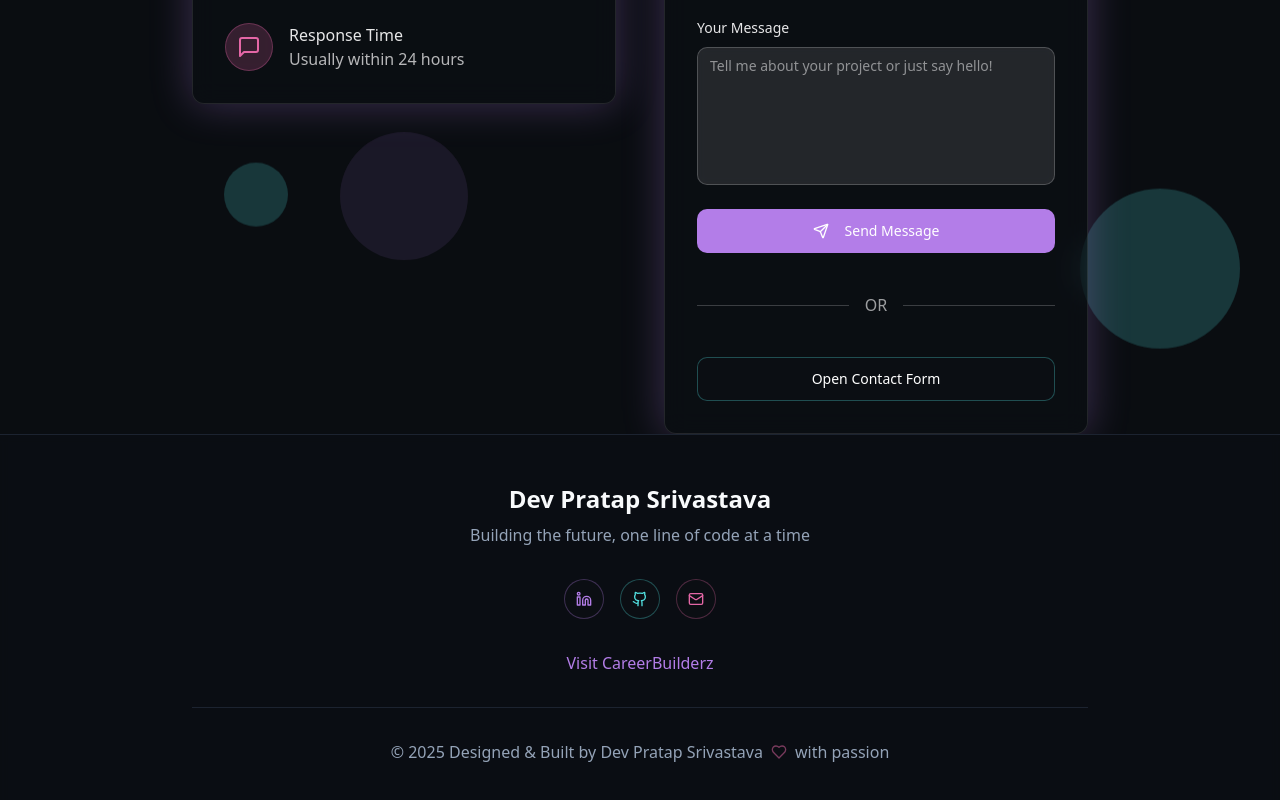
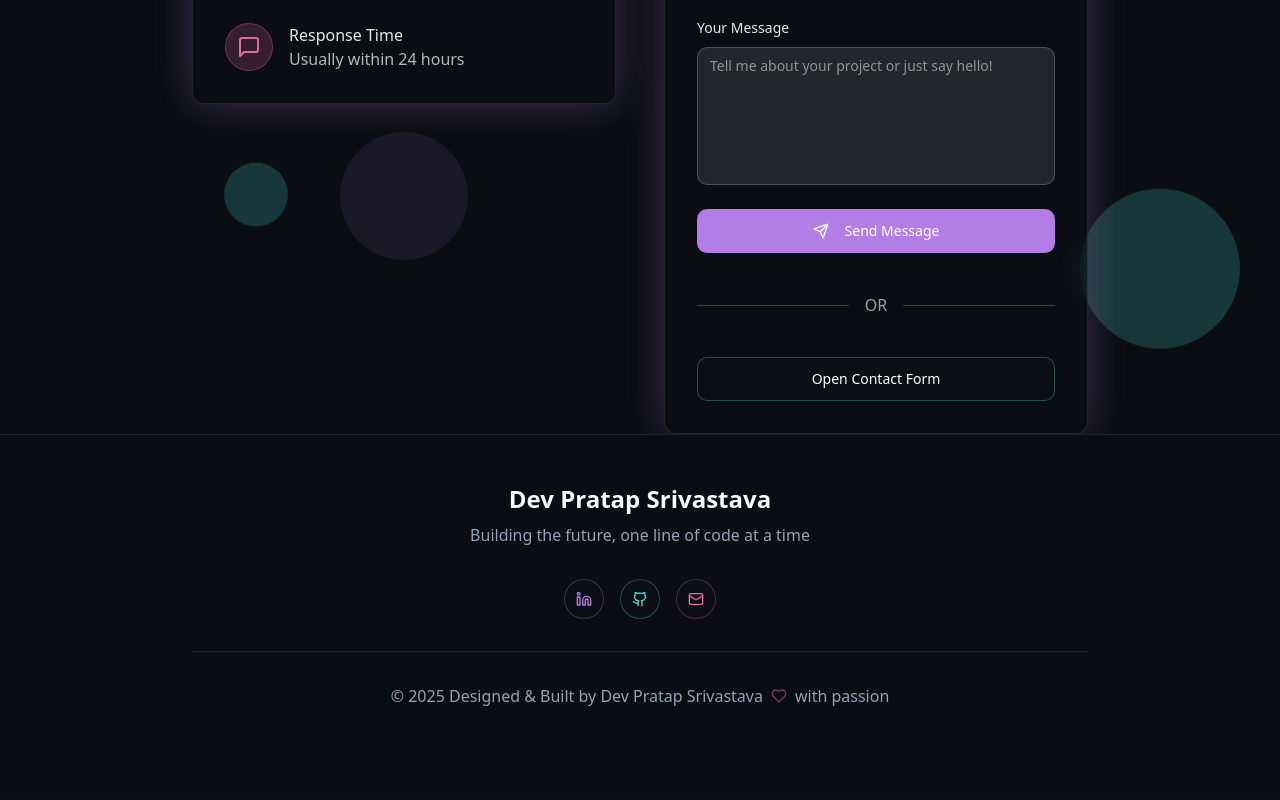
Before and after one commit to devgotAlyf/Dev-Portfolio, a React (Vite) app: page / in a window 1280 px wide. Shown: the part 7547-8347 px from the top of the page. Built offline with nearby package versions, Linux system fonts and the light colour scheme; the HTML template or start-up script is replaced by a standard one.

Commit message:
Fix LinkedIn URL and clean up footer links
Updated LinkedIn link and removed project links section.

```diff
--- a/src/components/Footer.tsx
+++ b/src/components/Footer.tsx
@@ -23,7 +23,7 @@ const Footer = () => {
             {/* Social Links */}
             <div className="flex justify-center items-center space-x-4">
               <a
-                href="https://www.linkedin.com/in/dev-pratap-srivastava-991811294"
+                href="https://www.linkedin.com/in/dev-pratap-srivastava"
                 target="_blank"
                 rel="noopener noreferrer"
                 className="group"
@@ -67,18 +67,6 @@ const Footer = () => {
               </a>
             </div>
 
-            {/* Project Links */}
-            <div className="flex justify-center items-center space-x-4">
-              <a
-                href="https://careerbuilderz.vercel.app/"
-                target="_blank"
-                rel="noopener noreferrer"
-                className="text-primary hover:text-primary/80 transition-colors duration-300 font-medium"
-              >
-                Visit CareerBuilderz
-              </a>
-            </div>
-
             {/* Copyright */}
             <div className="border-t border-border pt-8">
               <p className="text-muted-foreground flex items-center justify-center">
```
